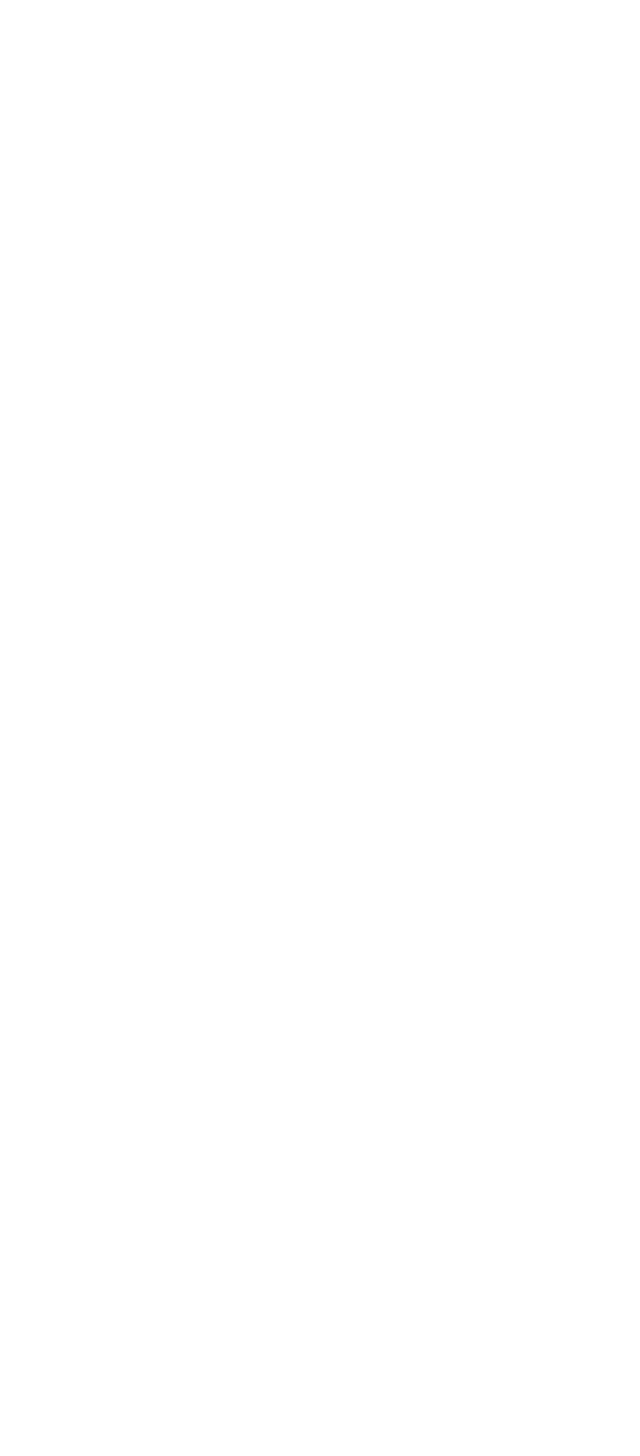
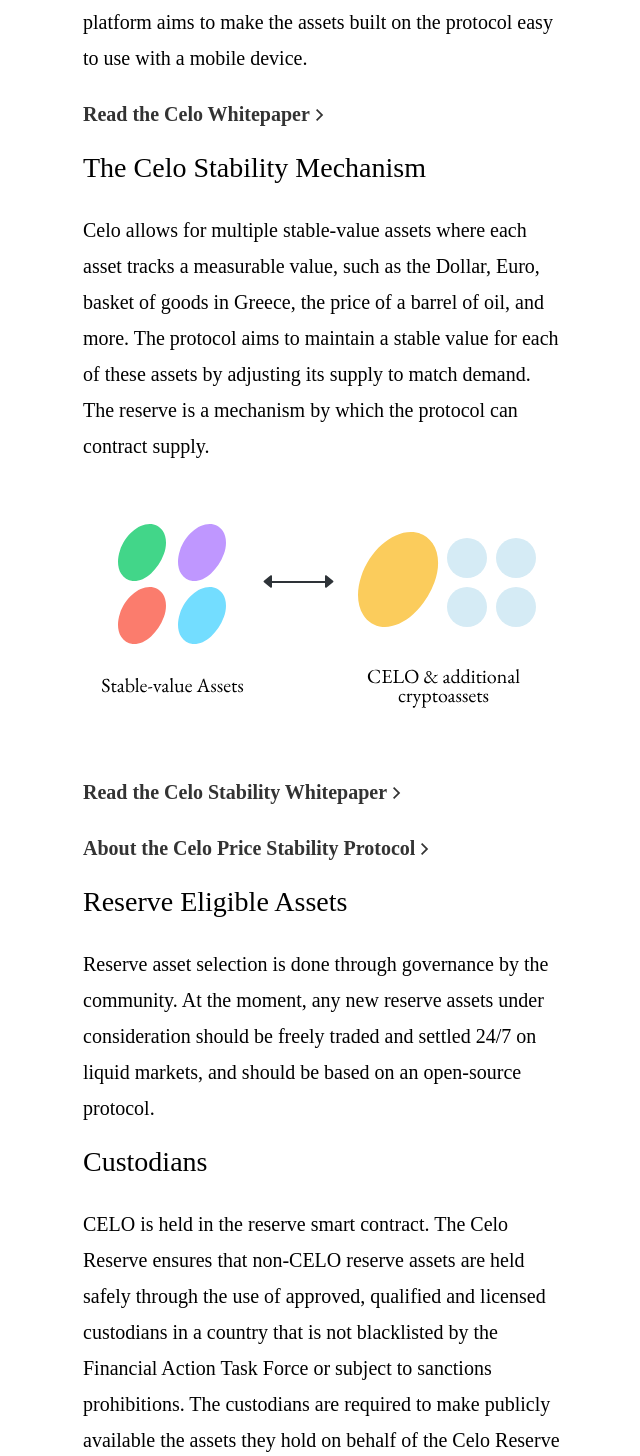
Before and after one commit to celo-org/reserve-site, a Next.js app: page / in a window 1280 px wide. Shown: the part 1341-2797 px from the top of the page, without its empty margins (343-983 px from the left). Before the commit the page ends 1142 px from the top, so only its background shows below. Built offline with nearby package versions, Linux system fonts and the light colour scheme.

Commit message:
super duper

```diff
--- a/src/Head.tsx
+++ b/src/Head.tsx
@@ -67,6 +67,10 @@
     display: flex;
     justify-content: 'center';
   }
+
+  img {
+    object-fit: contain;
+  }
 `
 
 export default function Head() {
--- a/src/content/home/about.md
+++ b/src/content/home/about.md
@@ -4,3 +4,23 @@
 
 ### The Celo Protocol
 The Celo protocol is a platform on which the community can create stabilized value digital assets. These digital assets aim to track the value of an existing real-world asset (for example, the first one, cUSD, aims to track the US Dollar). The Celo protocol also includes mechanisms for lightweight identity and ultralight mobile validation. The platform aims to make the assets built on the protocol easy to use with a mobile device.
+
+[Read the Celo Whitepaper](https://celo.org/papers/whitepaper)
+
+### The Celo Stability Mechanism
+Celo allows for multiple stable-value assets where each asset tracks a measurable value, such as the Dollar, Euro, basket of goods in Greece, the price of a barrel of oil, and more. The protocol aims to maintain a stable value for each of these assets by adjusting its supply to match demand. The reserve is a mechanism by which the protocol can contract supply.
+
+![Stable-value Assets <=> CELO & additional cryptoassets](/stability-mech-illo.svg)
+
+[Read the Celo Stability Whitepaper](https://celo.org/papers/stability)
+
+[About the Celo Price Stability Protocol](https://medium.com/celoorg/diving-into-the-celo-price-stability-protocol-d7afd210609e)
+
+### Reserve Eligible Assets
+Reserve asset selection is done through governance by the community. At the moment, any new reserve assets under consideration should be freely traded and settled 24/7 on liquid markets, and should be based on an open-source protocol.
+
+### Custodians
+CELO is held in the reserve smart contract. The Celo Reserve ensures that non-CELO reserve assets are held safely through the use of approved, qualified and licensed custodians in a country that is not blacklisted by the Financial Action Task Force or subject to sanctions prohibitions. The custodians are required to make publicly available the assets they hold on behalf of the Celo Reserve to ensure that Celo Stakeholders and the broader Celo community have full transparency with respect to reserve assets.
+
+
+[Reserve FAQ](https://medium.com/celoorg/the-celo-reserve-faqs-f3f7cbb1991f)
--- a/src/content/home/initial-target.md
+++ b/src/content/home/initial-target.md
@@ -4,3 +4,6 @@
 
 The initial reserve targets the following allocation (based on protocol governance) over time.
 The initial CELO amount allocated to the reserve will be be diversified into other non-CELO currencies, the market fluctuates constantly and the reserve rebalances systematically, so the actual holdings will be off-target initially. Reserve trades are generally done on exchanges (following best execution principles), with some of the initial diversification trades being done OTC, with multi-year lock-ups on CELO sold.
+
+
+![Initial Target: 50% CELO, 25% BTC,20% ETH 5% stable value portfolio (crypto assets with low volatility, candidates are decentralised stablecoins e.g. DAI)](/initialTarget.svg)
```
Also changed, not shown: src/content/something.md (deleted, +0 -3 lines), public/InitialTarget.svg (added), public/stability-mech-illo.svg (added).
